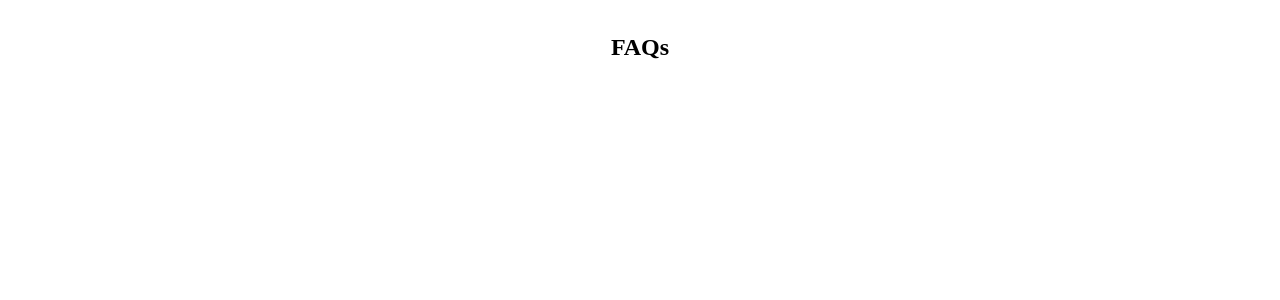
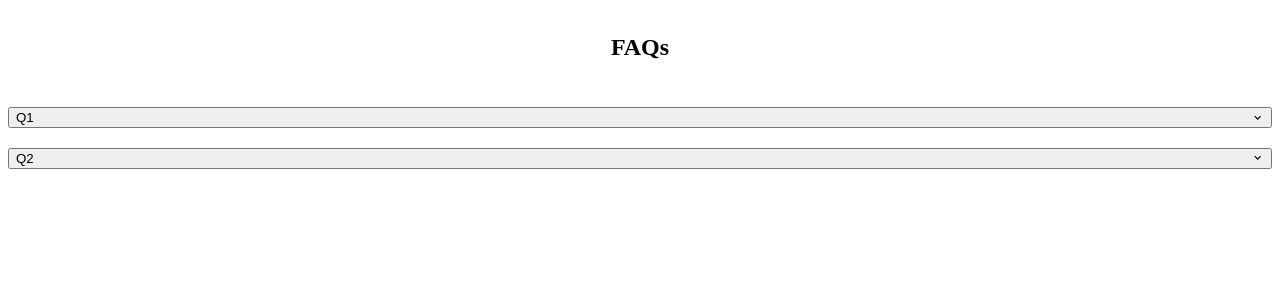
Before and after one commit to Kairos-T/FoodieBits, a Next.js app: page /contact in a window 1280 px wide. Shown: the top 300 px of the page. Built offline with nearby package versions, Linux system fonts and the light colour scheme.

Commit message:
feat: implemented faq section

```diff
--- a/src/components/faq.jsx
+++ b/src/components/faq.jsx
@@ -0,0 +1,29 @@
+// components/Faq.js
+// By: Kairos
+
+import { Accordion, AccordionIcon, AccordionItem, AccordionButton, AccordionPanel, Box } from "@chakra-ui/react";
+import faqData from "../data/constants";
+
+const Faq = () => {
+  return (
+    <Accordion allowToggle>
+      {faqData.map((item, index) => (
+        <AccordionItem key={index}>
+          <h2>
+            <AccordionButton>
+              <Box as="span" flex='1' textAlign='left'>
+              {item.question}
+              </Box>
+              <AccordionIcon />
+            </AccordionButton>
+          </h2>
+          <AccordionPanel pb={4}>
+            {item.answer}
+          </AccordionPanel>
+        </AccordionItem>
+      ))}
+    </Accordion>
+  );
+};
+
+export default Faq;
--- a/src/pages/contact.jsx
+++ b/src/pages/contact.jsx
@@ -2,8 +2,8 @@ import { useCallback, useEffect, useState } from "react";
 import { Accordion, AccordionItem, AccordionButton, AccordionPanel, AccordionIcon, Box, Flex, Heading } from "@chakra-ui/react";
 import { useRouter } from "next/router";
 import { NextSeo } from "next-seo";
-
 import { seo } from "config";
+import Faq from "../components/faq";
 
 
 
@@ -39,6 +39,8 @@ const Contact = ({  }) => {
           FAQs{" "}
         </Heading>
       </Box>
+      <Faq />
+
     </>
   );
 };
```
